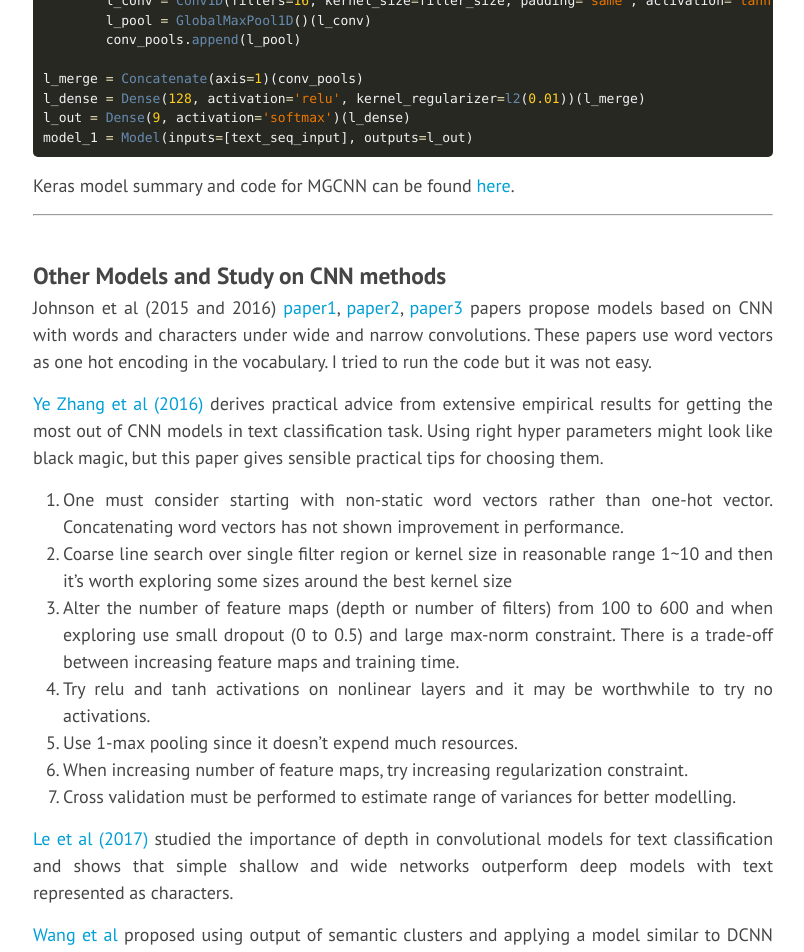
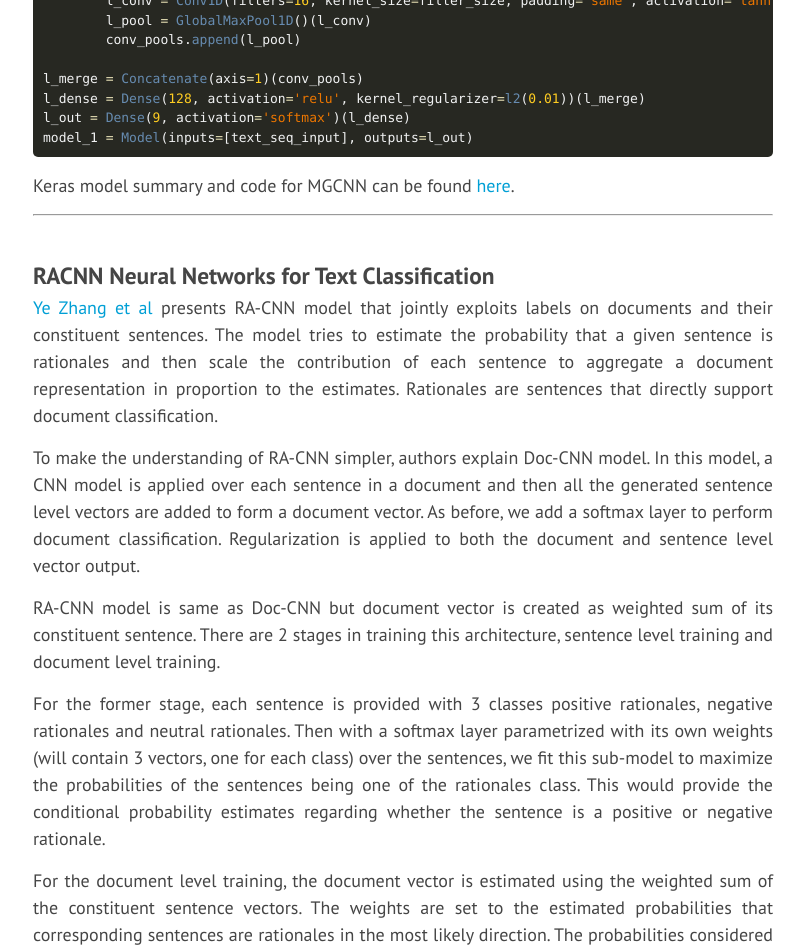
Before and after one commit to bicepjai/bicepjai.github.io, a Jekyll site: the page built from _posts/2017-11-10-text-class-part1.md, in a window 1280 px wide and 1400 px high, scrolled down 7839 px. Shown: the top 952 px of the window, without its empty margins (237-1041 px from the left). Built offline with Jekyll 4.4.1, drawn with Linux system fonts in a browser that asks for light colours; nearby versions of some CDN libraries; formulas are drawn with MathJax 3; comment, search, counter and statistics services are not loaded; some of the changed text lies outside the part shown.

Commit message:
update on cnn text classfication

```diff
--- a/_posts/2017-11-10-text-class-part1.md
+++ b/_posts/2017-11-10-text-class-part1.md
@@ -257,6 +257,85 @@
 ****
 
 <br/>
+### RACNN Neural Networks for Text Classification
+
+[Ye Zhang et al](https://arxiv.org/abs/1605.04469) presents RA-CNN model that jointly exploits labels on documents and their constituent sentences. The model tries to estimate the probability that a given sentence is rationales and then scale the contribution of each sentence to aggregate a document representation in proportion to the estimates. Rationales are sentences that directly support document classification.
+
+To make the understanding of RA-CNN simpler, authors explain Doc-CNN model. In this model, a CNN model is applied over each sentence in a document and then all the generated sentence level vectors are added to form a document vector. As before, we add a softmax layer to perform document classification. Regularization is applied to both the document and sentence level vector output.
+
+RA-CNN model is same as Doc-CNN but document vector is created as weighted sum of its constituent sentence. There are 2 stages in training this architecture, sentence level training and document level training.
+
+For the former stage, each sentence is provided with 3 classes positive rationales, negative rationales and neutral rationales. Then with a softmax layer parametrized with its own weights (will contain 3 vectors, one for each class) over the sentences, we fit this sub-model to maximize the probabilities of the sentences being one of the rationales class. This would provide the conditional probability estimates regarding whether the sentence is a positive or negative rationale.
+
+For the document level training, the document vector is estimated using the weighted sum of the constituent sentence vectors. The weights are set to the estimated probabilities that corresponding sentences are rationales in the most likely direction. The probabilities considered for the weights are maximum of 2 classes positive and negative rationale (neutral class is omitted). The intuition is that sentences likely to be rationales will have greater influence on the resultant document vector. The final document vector is used to perform classification on the document labels. When performing document level training, we freeze the sentence weights $W_{sen}$ and initialize the embeddings and other conv layer parameters tuned during sentence level training.
+
+<div class="imgcap">
+<img src="https://raw.githubusercontent.com/bicepjai/Deep-Survey-Text-Classification/master/images/paper_05_racnn.png">
+</div>
+<br/>
+
+Lets look at the keras code for RA-CNN
+{% highlight python %}
+doc_input = Input(shape=(MAX_DOC_LEN,MAX_SENT_LEN,), dtype="int32")
+reshape_1d = Reshape([MAX_DOC_LEN * MAX_SENT_LEN])(doc_input)
+doc_embedding_1d = Embedding(vocab_size, WORD_EMB_SIZE, weights=[trained_embeddings], trainable=True)(reshape_1d)
+# data_format='channels_first' for conv2d
+doc_embedding = Reshape([1, MAX_DOC_LEN, MAX_SENT_LEN * WORD_EMB_SIZE])(doc_embedding_1d)
+
+sent_convs_in_doc = []
+ngram_filters = [2,3]
+n_filters = 32 # nof features
+final_doc_dims = len(ngram_filters) * n_filters
+
+# using Conv2D instead of Conv1D since we need to deal with sentences and not the whole document
+# All Input shape: 4D tensor with shape: (samples, channels, rows, cols) if data_format='channels_first'
+for n_gram in ngram_filters:
+    l_conv = Conv2D(filters = n_filters,
+                    kernel_size = (1, n_gram * WORD_EMB_SIZE), # n_gram words
+                    strides = (1, WORD_EMB_SIZE), # one word
+                    data_format='channels_first',
+                    activation="relu")(doc_embedding)
+    # this output (n_filters x max_doc_len x 1)
+    l_pool = MaxPooling2D(pool_size=(1, (MAX_SENT_LEN - n_gram + 1)),
+                       data_format='channels_first')(l_conv)
+
+    # flip around, to get (1 x DOC_SEQ_LEN x n_filters)
+    permuted = Permute((2,1,3)) (l_pool)
+
+    # drop extra dimension
+    reshaped = Reshape((MAX_DOC_LEN, n_filters))(permuted)
+    sent_convs_in_doc.append(reshaped)
+
+sent_vectors = concatenate(sent_convs_in_doc)
+# do we need dropout here, we might lose information
+# l_dropout = Dropout(0.5)(l_concat)
+
+sentence_softmax = Dense(9, activation='softmax', kernel_regularizer=l2(0.01), name="sentence_prediction")
+doc_sent_output_layer = TimeDistributed(sentence_softmax, name="sentence_predictions")(sent_vectors)
+
+# weights are set to the estimated probabilities that
+# corresponding sentences are rationales in the most likely direction
+sum_weighting_probs = Lambda(lambda x: K.max(x, axis=1))
+
+# distributing over sentences in the document
+sent_weights = TimeDistributed(sum_weighting_probs)(doc_sent_output_layer)
+
+# reshaping the weights to perform matrix dot product
+reshaped_sent_weights = Reshape((1, MAX_DOC_LEN))(sent_weights)
+
+# along the last 2 axes and not including the batch axis
+doc_vector = Dot((1,2))([sent_vectors, reshaped_sent_weights])
+doc_vector = Reshape((final_doc_dims,))(doc_vector)
+
+l_dropout = Dropout(0.5)(doc_vector)
+doc_output_layer = Dense(9, activation="softmax")(l_dropout){% endhighlight %}
+
+Keras model summary and complete code can be found [here](https://github.com/bicepjai/Deep-Survey-Text-Classification/tree/master/deep_models/paper_05_racnn)
+<br/>
+
+****
+
+<br/>
 ### Other Models and Study on CNN methods
 
 
```
